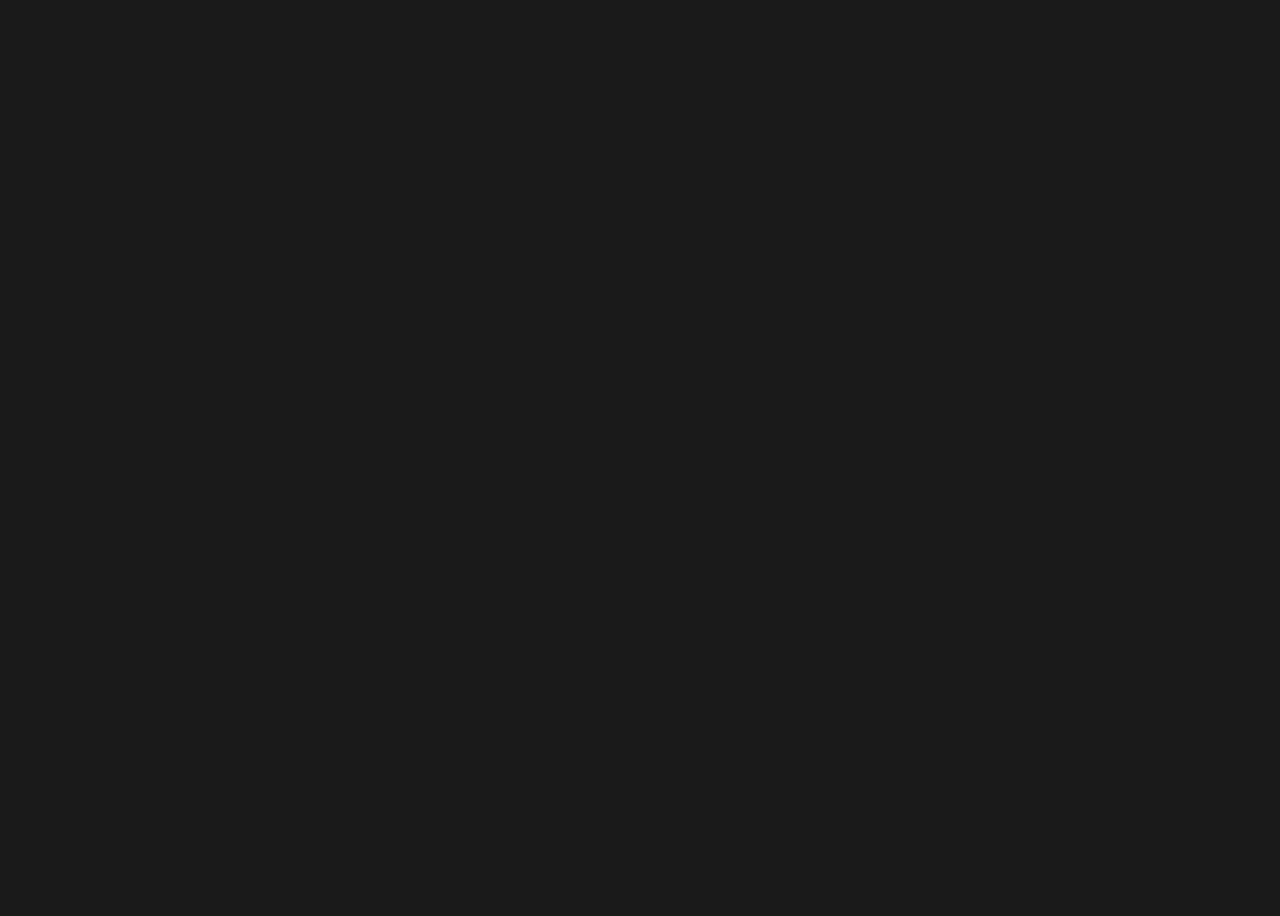
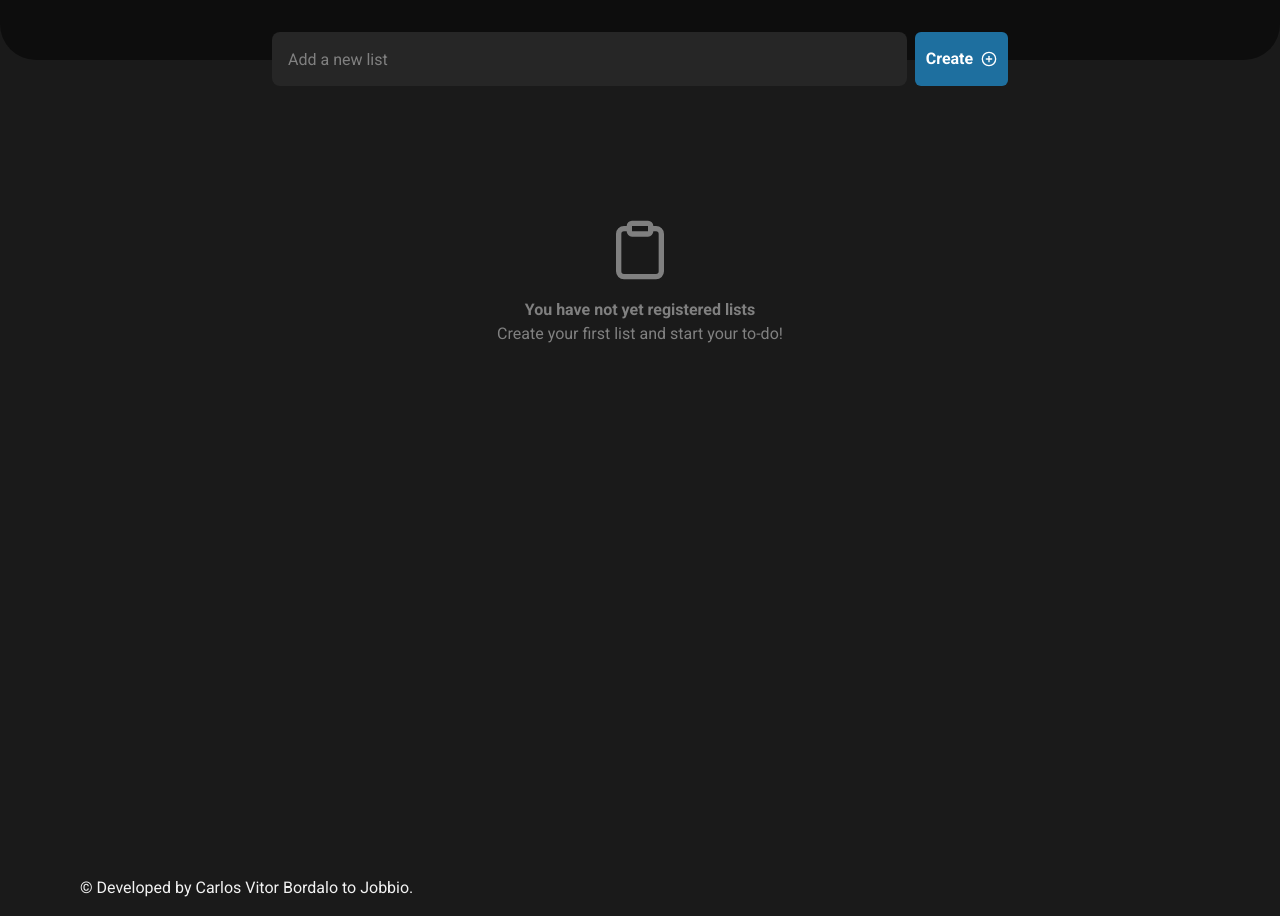
Before and after one commit to cvbordalo/jobbio-to-do, a React (Vite) app: page /home in a window 1280 px wide. Before the commit this address had no page. Shown: the part 140-1056 px from the top of the page. Before the commit the page ends 800 px from the top, so only its background shows below. Built offline with nearby package versions, Linux system fonts and the light colour scheme.

Commit message:
feat: Detele main page to home page. Fix bugs on createTaskButton and footer. Add uuid

```diff
--- a/package.json
+++ b/package.json
@@ -14,11 +14,13 @@
     "@chakra-ui/react": "^2.7.1",
     "@emotion/react": "^11.11.1",
     "@emotion/styled": "^11.11.0",
+    "@types/uuid": "^9.0.2",
     "framer-motion": "^10.12.16",
     "react": "^18.2.0",
     "react-dom": "^18.2.0",
     "react-icons": "^4.10.1",
-    "react-router-dom": "^6.13.0"
+    "react-router-dom": "^6.13.0",
+    "uuid": "^9.0.0"
   },
   "devDependencies": {
     "@types/react": "^18.0.37",
--- a/src/Router.tsx
+++ b/src/Router.tsx
@@ -2,7 +2,7 @@
 import { SignIn } from './pages/signIn';
 import { DefaultLayout } from './layouts/DefaultLayout';
 import { SignUp } from './pages/signUp';
-import { Main } from './pages/main';
+import { Home } from './pages/home';
 
 export function Router() {
   return (
@@ -10,7 +10,7 @@
       <Route path="/" element={<DefaultLayout />}>
         <Route path="/" element={<SignIn />} />
         <Route path="/signup" element={<SignUp />} />
-        <Route path="/main" element={<Main />} />
+        <Route path="/home" element={<Home />} />
       </Route>
     </Routes>
   );
--- a/src/components/CreateTaskButton/index.tsx
+++ b/src/components/CreateTaskButton/index.tsx
@@ -3,23 +3,29 @@
 
 interface CreateTaskButtonProps extends ButtonProps {
   title: string;
+  createTask: () => void;
 }
 
-export function CreateTaskButton({ title, ...rest }: CreateTaskButtonProps) {
+export function CreateTaskButton({
+  title,
+  createTask,
+  ...rest
+}: CreateTaskButtonProps) {
   return (
     <Button
-      bg={'blue.700'}
+      bg={'purple.700'}
       h={'100%'}
       px={4}
       py={2}
       color={'white'}
       _hover={{
-        bg: 'blue.500'
+        bg: 'purple.500'
       }}
       justifyContent={'center'}
       align={'center'}
       gap={2}
       {...rest}
+      onClick={createTask}
     >
       {title}
       <Icon as={FiPlusCircle} />
--- a/src/components/Footer/index.tsx
+++ b/src/components/Footer/index.tsx
@@ -13,10 +13,10 @@
         align={{ base: 'center', md: 'center' }}
       >
         <Text color="gray.100">
-          © Made by{' '}
-          <a href="https://www.linkedin.com/in/cvbordalo/" target="_blank">
-            <Link color={'blue.300'}>Carlos Vitor Bordalo</Link>
-          </a>{' '}
+          © Developed by{' '}
+          <Link href="https://www.linkedin.com/in/cvbordalo/" target="_blank">
+            Carlos Vitor Bordalo
+          </Link>{' '}
           to Jobbio.
         </Text>
       </Container>
--- a/src/pages/SignIn.tsx
+++ b/src/pages/SignIn.tsx
@@ -7,8 +7,8 @@
 export function SignIn() {
   const navigate = useNavigate();
 
-  const handleNavigateToMain = () => {
-    navigate('/main');
+  const handleNavigateToHome = () => {
+    navigate('/home');
   };
 
   return (
@@ -36,7 +36,7 @@
                   <Link color={'blue.300'}>Or create your account here!</Link>
                 </NavLink>
               </Stack>
-              <FormButton title="Sign In" onClick={handleNavigateToMain} />
+              <FormButton title="Sign In" onClick={handleNavigateToHome} />
             </Stack>
           </Stack>
         </Box>
--- a/src/pages/main.tsx
+++ /dev/null
@@ -1,24 +0,0 @@
-import { Flex, HStack, VStack } from '@chakra-ui/react';
-import { TaskInput } from '../components/TaskInput';
-import { CreateTaskButton } from '../components/CreateTaskButton';
-
-export function Main() {
-  return (
-    <Flex m="auto" h={'100vh'} maxW={'46rem'}>
-      <HStack
-        position={'relative'}
-        w={'100%'}
-        mx={['4', '0']}
-        h="3.375rem"
-        align={'center'}
-        justify={'center'}
-        bottom={7}
-        spacing={2}
-      >
-        <TaskInput placeholder="Add a new task" />
-        <CreateTaskButton title="Create" />
-      </HStack>
-      <VStack m="auto" h={'100vh'} maxW={'46rem'}></VStack>
-    </Flex>
-  );
-}
```
Also changed, not shown: 1 other file (tests, documents, lock files or other folders).
